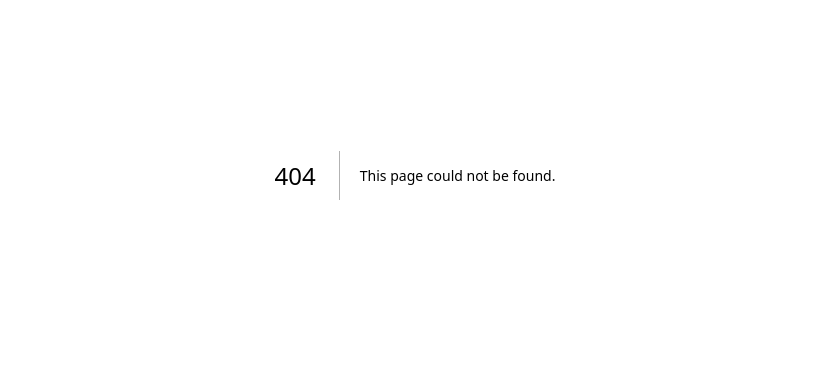
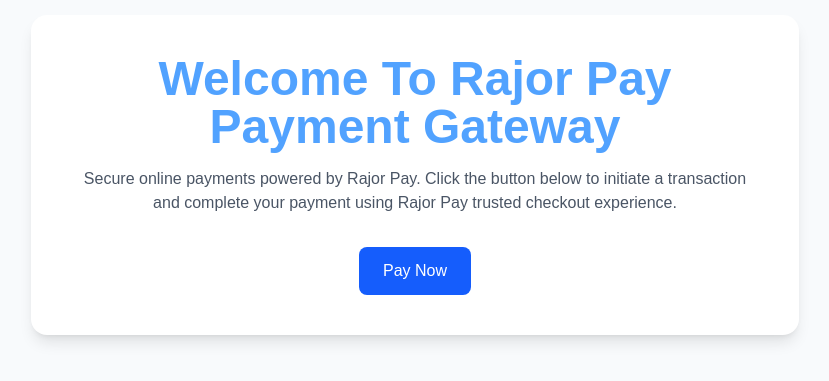
Before and after one commit to Aditya-Panday/payment_systems, a Next.js app: page /rajorpay in a window 1280 px wide. Before the commit this address had no page. Shown: the part 225-606 px from the top of the page, without its empty margins (225-1054 px from the left). Built offline with nearby package versions, Linux system fonts and the light colour scheme.

Commit message:
rajor-pay-integration

```diff
--- /dev/null
+++ b/app/api/rajorpay/route.ts
@@ -0,0 +1,86 @@
+import { NextRequest, NextResponse } from "next/server";
+import Razorpay from "razorpay";
+import crypto from "crypto";
+
+const razorpay = new Razorpay({
+  key_id: process.env.RAJOR_API_KEY!,
+  key_secret: process.env.RAJOR_SECRET_KEY!,
+});
+
+// POST /api/rajorpay — create a new order
+export async function POST(request: NextRequest) {
+  try {
+    const { amount = 5000, currency = "INR" } = await request
+      .json()
+      .catch(() => ({}));
+
+    const order = await razorpay.orders.create({
+      amount, // in paise (5000 = ₹50)
+      currency,
+      receipt: `receipt_${Date.now()}`,
+    });
+
+    return NextResponse.json({
+      success: true,
+      orderId: order.id,
+      amount: order.amount,
+      currency: order.currency,
+      keyId: process.env.RAJOR_API_KEY,
+    });
+  } catch (error) {
+    console.error("Razorpay order error:", error);
+    return NextResponse.json(
+      {
+        success: false,
+        message:
+          error instanceof Error ? error.message : "Failed to create order",
+      },
+      { status: 500 },
+    );
+  }
+}
+
+// PUT /api/rajorpay — verify payment signature after completion
+export async function PUT(request: NextRequest) {
+  try {
+    const { razorpay_order_id, razorpay_payment_id, razorpay_signature } =
+      await request.json();
+
+    if (!razorpay_order_id || !razorpay_payment_id || !razorpay_signature) {
+      return NextResponse.json(
+        { success: false, message: "Missing payment verification fields" },
+        { status: 400 },
+      );
+    }
+
+    // Verify signature: HMAC-SHA256 of "orderId|paymentId" using secret key
+    const body = razorpay_order_id + "|" + razorpay_payment_id;
+    const expectedSignature = crypto
+      .createHmac("sha256", process.env.RAJOR_SECRET_KEY!)
+      .update(body)
+      .digest("hex");
+
+    if (expectedSignature !== razorpay_signature) {
+      return NextResponse.json(
+        { success: false, message: "Payment verification failed" },
+        { status: 400 },
+      );
+    }
+
+    return NextResponse.json({
+      success: true,
+      message: "Payment verified successfully",
+      paymentId: razorpay_payment_id,
+      orderId: razorpay_order_id,
+    });
+  } catch (error) {
+    console.error("Razorpay verify error:", error);
+    return NextResponse.json(
+      {
+        success: false,
+        message: error instanceof Error ? error.message : "Verification failed",
+      },
+      { status: 500 },
+    );
+  }
+}
--- /dev/null
+++ b/app/rajorpay/failure/page.tsx
@@ -0,0 +1,19 @@
+import Link from "next/link";
+
+export default function RazorpayFailure() {
+  return (
+    <main className="min-h-screen flex items-center justify-center bg-slate-50 px-4">
+      <div className="bg-white shadow-lg rounded-2xl p-10 max-w-md w-full text-center space-y-6">
+        <div className="text-red-500 text-6xl">✕</div>
+        <h1 className="text-2xl font-bold text-red-600">Payment Failed</h1>
+        <p className="text-gray-600">Something went wrong. Please try again.</p>
+        <Link
+          href="/rajorpay"
+          className="inline-block px-6 py-3 rounded-lg bg-blue-600 text-white font-medium hover:bg-blue-700 transition"
+        >
+          Try Again
+        </Link>
+      </div>
+    </main>
+  );
+}
--- /dev/null
+++ b/app/rajorpay/page.tsx
@@ -0,0 +1,28 @@
+import RajorPayButton from "@/components/rajorPay/component/RajorPayButton";
+import RajorPay from "@/components/rajorPay/rajorPay";
+import Script from "next/script";
+
+const Page = () => {
+  return (
+    <div>
+      <Script
+        type="application/javascript"
+        src="https://checkout.razorpay.com/v1/checkout.js"
+        strategy="afterInteractive"
+      />
+      <main className="min-h-screen flex items-center justify-center bg-slate-50 px-4">
+        <div className="bg-white shadow-lg rounded-2xl p-10 max-w-3xl w-full">
+          <div className="space-y-8">
+            <RajorPay />
+
+            <div className="flex justify-center">
+              <RajorPayButton />
+            </div>
+          </div>
+        </div>
+      </main>
+    </div>
+  );
+};
+
+export default Page;
--- /dev/null
+++ b/app/rajorpay/success/page.tsx
@@ -0,0 +1,23 @@
+import Link from "next/link";
+
+export default function RazorpaySuccess() {
+  return (
+    <main className="min-h-screen flex items-center justify-center bg-slate-50 px-4">
+      <div className="bg-white shadow-lg rounded-2xl p-10 max-w-md w-full text-center space-y-6">
+        <div className="text-green-500 text-6xl">✓</div>
+        <h1 className="text-2xl font-bold text-green-600">
+          Payment Successful
+        </h1>
+        <p className="text-gray-600">
+          Your payment was processed successfully.
+        </p>
+        <Link
+          href="/rajorpay"
+          className="inline-block px-6 py-3 rounded-lg bg-blue-600 text-white font-medium hover:bg-blue-700 transition"
+        >
+          Go Back
+        </Link>
+      </div>
+    </main>
+  );
+}
--- /dev/null
+++ b/components/rajorPay/component/RajorPayButton.tsx
@@ -0,0 +1,143 @@
+"use client";
+
+import { useState } from "react";
+
+declare global {
+  interface Window {
+    Razorpay: new (options: RazorpayOptions) => RazorpayInstance;
+  }
+}
+
+interface RazorpayOptions {
+  key: string;
+  amount: number;
+  currency: string;
+  order_id: string;
+  name: string;
+  description: string;
+  handler: (response: RazorpayPaymentResponse) => void;
+  prefill?: { name?: string; email?: string; contact?: string };
+  theme?: { color?: string };
+  modal?: { ondismiss?: () => void };
+}
+
+interface RazorpayInstance {
+  open: () => void;
+}
+
+interface RazorpayPaymentResponse {
+  razorpay_order_id: string;
+  razorpay_payment_id: string;
+  razorpay_signature: string;
+}
+
+export default function RajorPayButton() {
+  const [loading, setLoading] = useState(false);
+
+  const initiatePayment = async () => {
+    try {
+      setLoading(true);
+
+      // Step 1: Create order
+      const res = await fetch("/api/rajorpay", {
+        method: "POST",
+        headers: { "Content-Type": "application/json" },
+        body: JSON.stringify({ amount: 5000, currency: "INR" }),
+      });
+
+      const data = await res.json();
+      if (!data.success) throw new Error(data.message);
+
+      if (!window.Razorpay) {
+        throw new Error(
+          "Razorpay SDK not loaded. Please refresh and try again.",
+        );
+      }
+
+      // Step 2: Open Razorpay checkout
+      const options: RazorpayOptions = {
+        key: data.keyId,
+        amount: data.amount,
+        currency: data.currency,
+        order_id: data.orderId,
+        name: "Payment Systems",
+        description: "Test Payment",
+        prefill: {
+          name: "Test User",
+          email: "test@example.com",
+          contact: "9999999999",
+        },
+        theme: { color: "#2563eb" },
+        modal: {
+          ondismiss: () => {
+            setLoading(false);
+          },
+        },
+        handler: async (response: RazorpayPaymentResponse) => {
+          try {
+            // Step 3: Verify payment on server
+            const verifyRes = await fetch("/api/rajorpay", {
+              method: "PUT",
+              headers: { "Content-Type": "application/json" },
+              body: JSON.stringify({
+                razorpay_order_id: response.razorpay_order_id,
+                razorpay_payment_id: response.razorpay_payment_id,
+                razorpay_signature: response.razorpay_signature,
+              }),
+            });
+
+            const verifyData = await verifyRes.json();
+
+            if (verifyData.success) {
+              window.location.href = `/rajorpay/success?payment_id=${response.razorpay_payment_id}`;
+            } else {
+              window.location.href = `/rajorpay/failure`;
+            }
+          } catch {
+            window.location.href = `/rajorpay/failure`;
+          }
+        },
+      };
+
+      const rzp = new window.Razorpay(options);
+      rzp.open();
+    } catch (error) {
+      console.error(error);
+      alert(
+        error instanceof Error ? error.message : "Payment initiation failed",
+      );
+      setLoading(false);
+    }
+  };
+
+  return (
+    <button
+      onClick={initiatePayment}
+      disabled={loading}
+      className="px-6 py-3 rounded-lg bg-blue-600 text-white font-medium hover:bg-blue-700 transition disabled:opacity-50"
+    >
+      {loading ? "Loading..." : "Pay Now"}
+    </button>
+  );
+}
+
+//  config: {
+//           display: {
+//             blocks: {
+//               upi: {
+//                 name: "Pay via UPI",
+//                 instruments: [{ method: "upi" }],
+//               },
+//               other: {
+//                 name: "Other Payment Methods",
+//                 instruments: [
+//                   { method: "card" },
+//                   { method: "netbanking" },
+//                   { method: "wallet" },
+//                 ],
+//               },
+//             },
+//             sequence: ["block.upi", "block.other"],
+//             preferences: { show_default_blocks: false },
+//           },
+//         },
--- a/components/rajorPay/rajorPay.tsx
+++ b/components/rajorPay/rajorPay.tsx
@@ -3,12 +3,12 @@ const RajorPay = () => {
     <div>
       <div className="text-center space-y-4">
         <h1 className="text-5xl font-bold text-blue-400">
-          Welcome To Paytm Payment Gateway
+          Welcome To Rajor Pay Payment Gateway
         </h1>
 
         <p className="text-gray-600 max-w-2xl mx-auto">
-          Secure online payments powered by Paytm. Click the button below to
-          initiate a transaction and complete your payment using Paytm&apos;s
+          Secure online payments powered by Rajor Pay. Click the button below to
+          initiate a transaction and complete your payment using Rajor Pay
           trusted checkout experience.
         </p>
       </div>
--- a/package.json
+++ b/package.json
@@ -13,6 +13,7 @@
     "@stripe/stripe-js": "^9.8.0",
     "next": "16.2.9",
     "paytmchecksum": "^1.5.1",
+    "razorpay": "^2.9.6",
     "react": "19.2.4",
     "react-dom": "19.2.4",
     "stripe": "^22.2.1"
```
Also changed, not shown: public/image.png (added), 1 other file (tests, documents, lock files or other folders).
